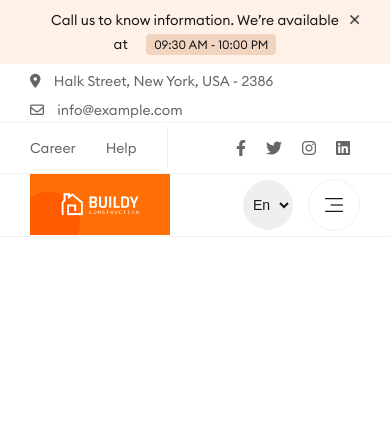
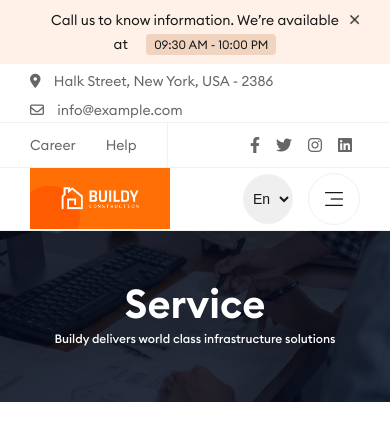
Before and after one commit to Ashfatul/wealcoder_intern_test, a plain HTML site: page index.html in a window 390 px wide. Drawn offline with Linux system fonts and the light colour scheme.

Commit message:
service section

```diff
--- a/index.html
+++ b/index.html
@@ -156,7 +156,14 @@
       <!-- Header Section End -->
 
       <!-- Main Section Start-->
-      <main></main>
+      <main>
+         <section class="page-title-container">
+            <h2 class="page-title">Service</h2>
+            <p class="page-sub-title">
+               Buildy delivers world class infrastructure solutions
+            </p>
+         </section>
+      </main>
       <!-- Main Section End-->
 
       <!--Footer Section Start-->
--- a/responsive_style.css
+++ b/responsive_style.css
@@ -45,6 +45,13 @@
    nav.main-nav {
       padding: 0px 30px;
    }
+   .page-title-container {
+      padding: 80px 0;
+      line-height: 65px;
+   }
+   .page-title {
+      font-size: 60px;
+   }
 }
 
 @media (max-width: 768px) {
@@ -72,10 +79,23 @@
    .career-and-help ul li:first-child {
       padding-left: 0px !important;
    }
+   .page-title-container {
+      padding: 50px 0;
+   }
+   .page-title {
+      font-size: 40px;
+      line-height: 45px;
+   }
+   .page-sub-title {
+      font-size: 12px;
+   }
 }
 
 @media (max-width: 400px) {
    .website-branding img {
       width: 140px !important;
    }
+   .header-social-links .links .social ul li {
+      padding: 10px 8px;
+   }
 }
--- a/style.css
+++ b/style.css
@@ -40,6 +40,8 @@ body {
    margin: 0 auto;
    padding: 0 20px;
 }
+
+/* CSS For Header Section Start */
 
 .header-top-cta-section {
    background: #fff1e7;
@@ -198,6 +200,7 @@ nav.main-nav .nav-links .nav-item a {
    position: absolute;
    width: 275px;
    height: 120px;
+   z-index: 99;
 }
 
 nav.main-nav .nav-links .nav-item a .nav-count {
@@ -277,3 +280,46 @@ select.language-selector {
    align-items: center;
    cursor: pointer;
 }
+
+/* CSS For Header Section End */
+
+/* CSS For Page Title Start */
+.page-title-container {
+   display: flex;
+   flex-direction: column;
+   justify-content: center;
+   align-items: center;
+   background-image: url("./images/page-titel-bg.png");
+   background-repeat: no-repeat;
+   background-size: cover;
+   background-position: center;
+   padding: 180px 0;
+   color: #ffffff;
+   position: relative;
+}
+
+.page-title-container::before {
+   position: absolute;
+   content: "";
+   top: 0;
+   left: 0;
+   width: 100%;
+   height: 100%;
+   background-color: rgba(4, 10, 26, 0.8);
+}
+
+.page-title {
+   font-style: normal;
+   font-weight: 600;
+   font-size: 80px;
+   line-height: 85px;
+   z-index: 1;
+}
+.page-sub-title {
+   font-style: normal;
+   font-weight: 500;
+   font-size: 16px;
+   line-height: 26px;
+   z-index: 1;
+}
+/* CSS For Page Title End */
```
Also changed, not shown: images/page-titel-bg.png (added).
